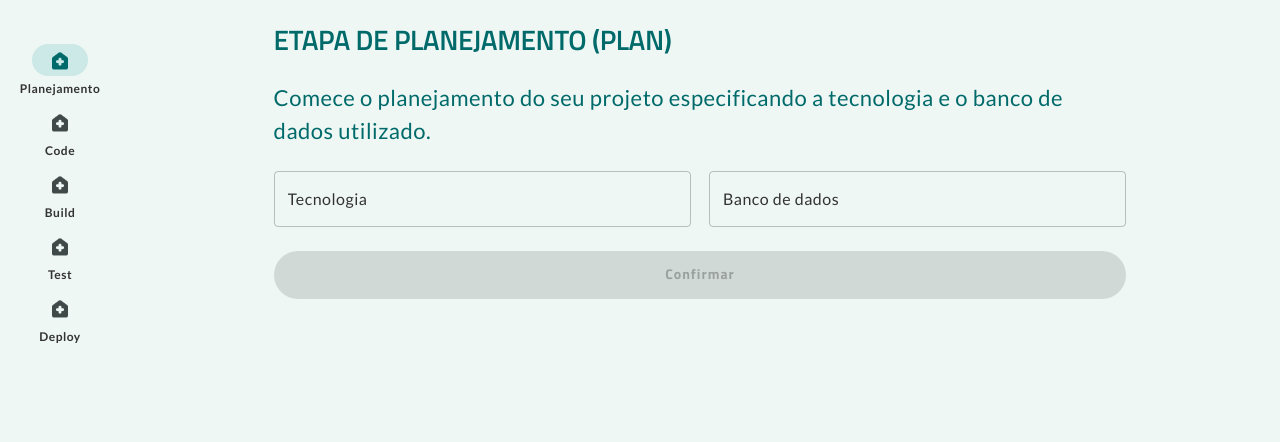
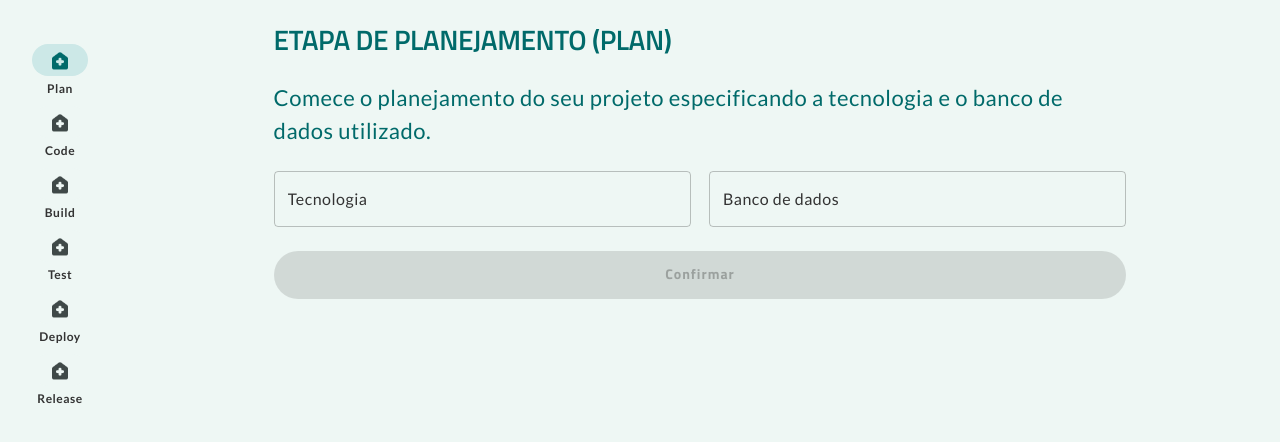
Before and after one commit to thiagonery/DevSecOps_TCC_IA-1, a React (Vite) app in the folder client/: page / in a window 1280 px wide. Shown: the top 442 px of the page. Built offline with nearby package versions, Linux system fonts and the light colour scheme.

Commit message:
feat: create DrawerItem to /release

```diff
--- a/client/src/components/Drawer/Drawer.tsx
+++ b/client/src/components/Drawer/Drawer.tsx
@@ -29,7 +29,7 @@ export const Drawer: React.FC<IDrawer> = ({ focus }) => {
       <DrawerItem
         src={focus === 'plan' ? HomeFocused : HomeNotFocused}
         shouldFocus={focus === 'plan'}
-        label="Planejamento"
+        label="Plan"
         to="/plan"
       />
       <DrawerItem
@@ -55,6 +55,12 @@ export const Drawer: React.FC<IDrawer> = ({ focus }) => {
         shouldFocus={focus === 'deploy'}
         label="Deploy"
         to="/deploy"
+      />
+      <DrawerItem
+        src={focus === 'release' ? HomeFocused : HomeNotFocused}
+        shouldFocus={focus === 'release'}
+        label="Release"
+        to="/release"
       />
     </MuiDrawer>
   );
```
